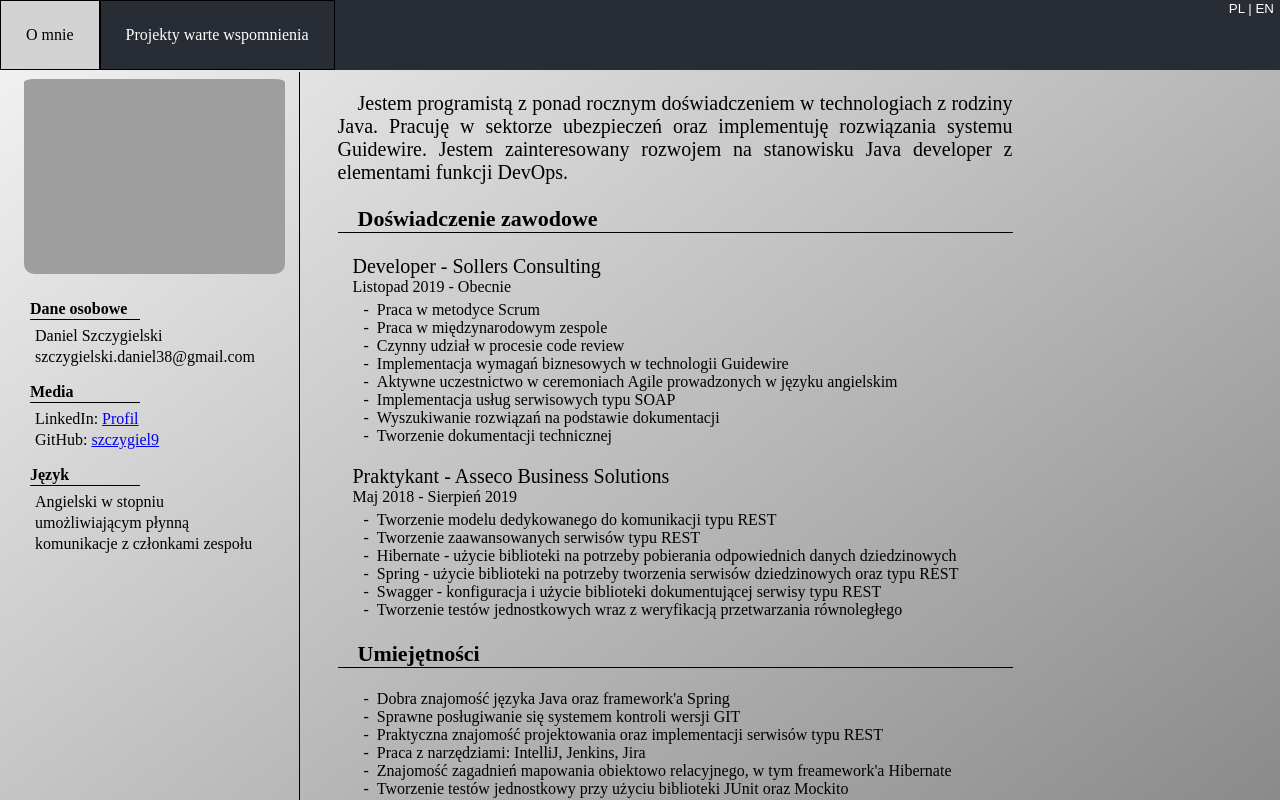
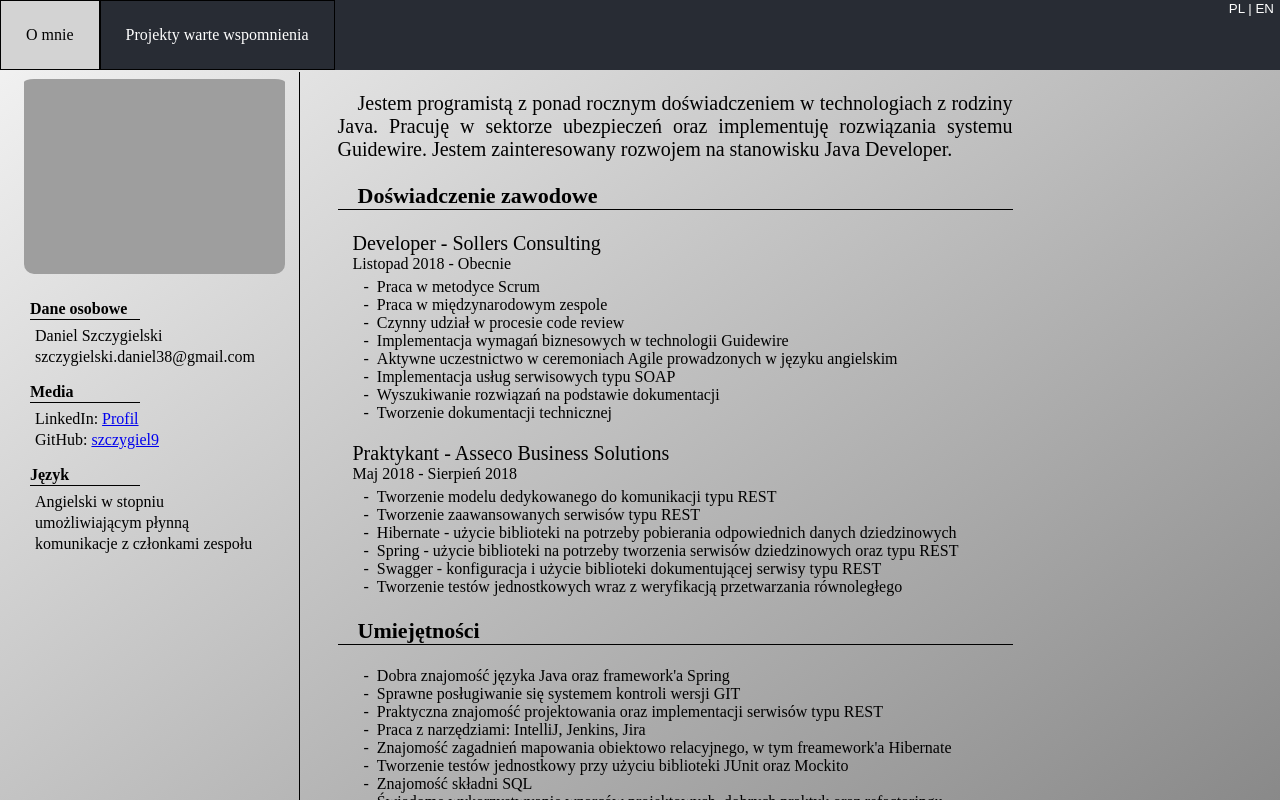
Before and after one commit to Szczygiel9/Protfolio, a React (Create React App) app: page /#/ in a window 1280 px wide. Shown: the top 800 px of the page. Built offline with nearby package versions, Linux system fonts and the light colour scheme.

Commit message:
Small content fixes

```diff
--- a/src/data/ExperienceItems.js
+++ b/src/data/ExperienceItems.js
@@ -1,6 +1,6 @@
 const assecoExp = {
     dateFrom: "Maj 2018",
-    dateTo: "Sierpień 2019",
+    dateTo: "Sierpień 2018",
     position: "Praktykant - Asseco Business Solutions",
     descriptionPoints: [
         "Tworzenie modelu dedykowanego do komunikacji typu REST",
@@ -13,7 +13,7 @@ const assecoExp = {
 };
 
 const sollersExp = {
-    dateFrom: "Listopad 2019",
+    dateFrom: "Listopad 2018",
     dateTo: "Obecnie",
     position: "Developer - Sollers Consulting",
     descriptionPoints: [
--- a/src/data/Summary.js
+++ b/src/data/Summary.js
@@ -1,3 +1,3 @@
-const Summary = "Jestem programistą z ponad rocznym doświadczeniem w technologiach z rodziny Java. Pracuję w sektorze ubezpieczeń oraz implementuję rozwiązania systemu Guidewire. Jestem zainteresowany rozwojem na stanowisku Java developer z elementami funkcji DevOps."
+const Summary = "Jestem programistą z ponad rocznym doświadczeniem w technologiach z rodziny Java. Pracuję w sektorze ubezpieczeń oraz implementuję rozwiązania systemu Guidewire. Jestem zainteresowany rozwojem na stanowisku Java Developer.";
 
 export default Summary;
```
